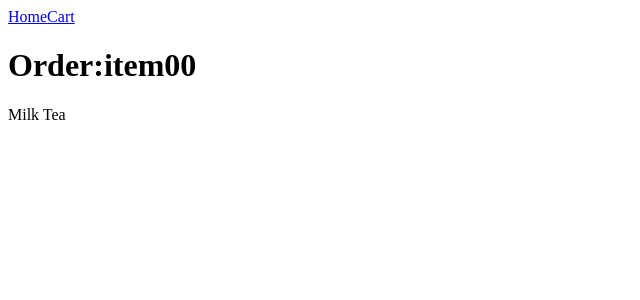
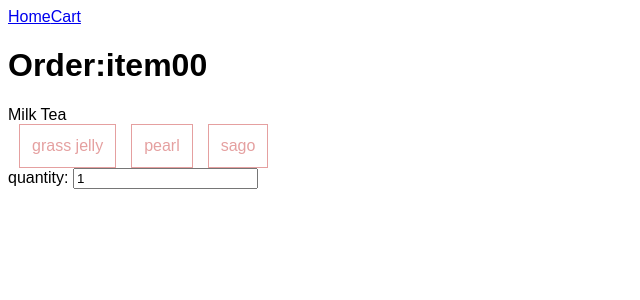
Before and after one commit to chloeqino/e-commerce, a React (Create React App) app: page /orderdetail/item00 in a window 1280 px wide. Shown: the top 300 px of the page, without its empty margins (0-640 px from the left). Built offline with nearby package versions, Linux system fonts and the light colour scheme.

Commit message:
customize form work in progess

```diff
--- a/src/App.css
+++ b/src/App.css
@@ -1,3 +1,9 @@
+:root{
+    --bobapink:rgb(229, 160, 160);
+}
+html{
+    font-family: sans-serif;
+}
 .menu{
     display: flex;
     flex-direction: row;
@@ -5,3 +11,26 @@
 .item{
     padding: 12px;
 }
+.topping{
+    display: inline-table;
+    margin-left: 4px;
+}
+
+.topping  input{
+    opacity: 0;
+    height: 0;
+    width: 0;
+}
+.topping label{
+    display: inline-table;
+    padding: 12px;
+    color: var(--bobapink);
+    border: 1px solid;
+    margin-right: 4px;
+
+}
+input:checked+label{
+
+    background-color: var(--bobapink);
+    color:white;
+}
--- a/src/order.js
+++ b/src/order.js
@@ -1,16 +1,39 @@
-import React from 'react';
+import React, {useState} from 'react';
 import ReactDOM from 'react-dom';
 import { BrowserRouter as Router,Routes, Route, Link,useParams } from 'react-router-dom';
 
 import Server from "./server";
+
+
 export default function Order(){
 
 
-   let itemid = useParams().itemid;
+   let id = useParams().itemid;
+   const [itemid,setId] = useState(id);
+   const [qty,setQty] = useState(1);
     let iteminfo = new Server().Items[itemid];
-
+    function renderToppings(){
+        return new Server().Toppings.map(
+            (e)=>{
+                return (<div className='topping'><input type = "checkbox" id={e.id} name={e.id} value={e.name} className='toppingoption' /><label htmlFor={e.id}>{e.name}</label></div>);
+            }
+        );
+    }
      return (<main><h1>Order:{itemid}</h1>
      {iteminfo.title}
+     <form>
+     <input type="hidden" name="itemId" value={itemid} />
+         {renderToppings()}<br />
+    <label htmlFor="qty">quantity: </label><input type="number" min="1" step="1" value={qty} id="qty" onChange = {e=>{
+
+        setQty(e.target.value);
+
+    }} onKeyPress={(event) => {
+        if (!/[0-9]/.test(event.key)) {
+          event.preventDefault();
+        }
+      }} />
+     </form>
      </main>);
 
 }
--- a/src/server.js
+++ b/src/server.js
@@ -18,9 +18,26 @@ class Server{
             "price":2
         }
     };
+    toppings = [
+        {
+            "name":"grass jelly",
+            "id":"t0"
+        },
+        {
+            "name":"pearl",
+            "id":'t1'
+        },
+        {
+            "name":"sago",
+            "id":"t2"
+        }
 
+    ];
      logStorage(){
         console.log(this.myStorage);
+    }
+    get Toppings(){
+        return this.toppings;
     }
     get Items(){
         return this.items;
```
